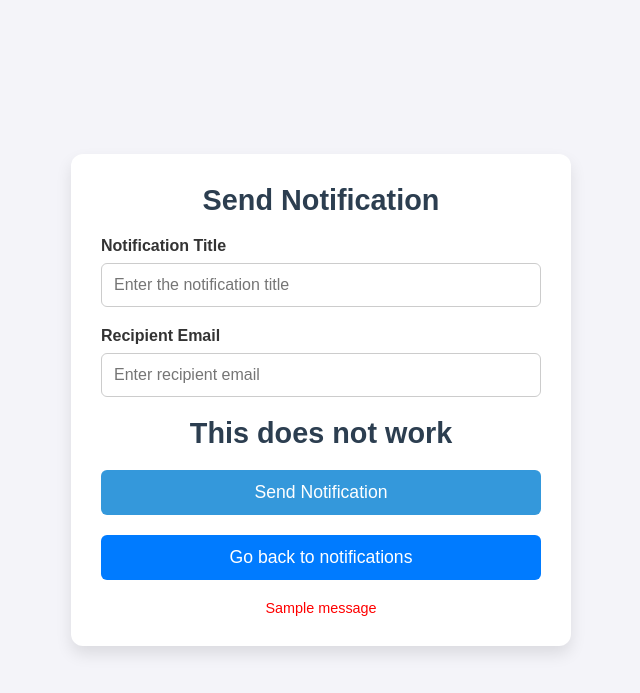
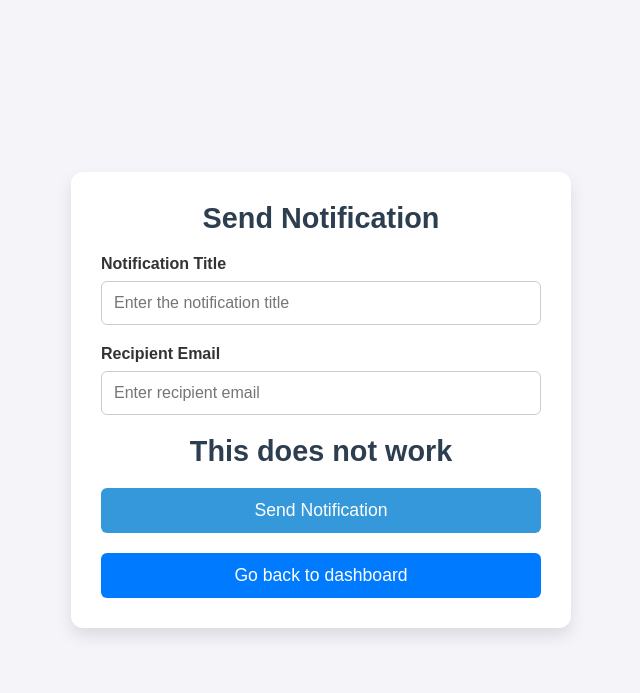
Before and after one commit to Connor-Gregor/TAScheduler, a Django app: page /send-notifications/ in a window 1280 px wide. Shown: the top 693 px of the page, without its empty margins (319-959 px from the left). Run offline with Django 5.2, Linux system fonts and the light colour scheme; a user stored in the database is signed in; tables that the repository leaves empty hold one stand-in row (values such as "Sample post"); one stand-in notice (Sample message) is shown.

Commit message:
removed notification button from TAs (they shouldnt be able to send them) fixed dashboard to display assigned courses

```diff
--- a/TASchedulerApp/views.py
+++ b/TASchedulerApp/views.py
@@ -39,9 +39,22 @@ class Login(View):
 class Dashboard(LoginRequiredMixin, View):
     def get(self, request):
         user = request.user
+
+        # Determine courses based on role
+        if user.role == 'Instructor':
+            # Fetch courses where the user is the instructor
+            courses = user.courses.all()
+        elif user.role == 'TA':
+            # Fetch courses where the user is a TA
+            courses = user.ta_courses.all()
+        else:
+            # Administrators can view all courses
+            courses = MyCourse.objects.all()
+
         context = {
             'user': user,
-            'user_role': user.role  # Pass the user's role to the template
+            'user_role': user.role,
+            'courses': courses  # Pass the courses to the template
         }
         return render(request, 'dashboard.html', context)
 
--- a/templates/dashboard.html
+++ b/templates/dashboard.html
@@ -174,7 +174,6 @@
         <h1>Dashboard</h1>
         <nav>
             <a href="{% url 'ta_profile' %}">Profile</a>
-            <a href="{% url 'notifications' %}">Notifications</a>
             <a href="{% url 'login' %}">Log-out</a>
         </nav>
     </header>
@@ -186,7 +185,7 @@
         <h1>Dashboard</h1>
         <nav>
             <a href="{% url 'profile' %}">Profile</a>
-            <a href="{% url 'notifications' %}">Notifications</a>
+            <a href="{% url 'send_notifications' %}">Send Notification</a>
             <a href="{% url 'login' %}">Log-out</a>
         </nav>
     </header>
--- a/templates/instructor/send_notifications.html
+++ b/templates/instructor/send_notifications.html
@@ -134,17 +134,9 @@
             <button type="submit">Send Notification</button>
         </form>
 
-        <!-- Back to Notifications Link -->
-        <a href="{% url 'notifications' %}" class="back-link">Go back to notifications</a>
+        <!-- Back to Dashboard Link -->
+        <a href="{% url 'dashboard' %}" class="back-link">Go back to dashboard</a>
 
-        <!-- Error Messages -->
-        {% if messages %}
-            <div class="error-messages">
-                {% for message in messages %}
-                    <p>{{ message }}</p>
-                {% endfor %}
-            </div>
-        {% endif %}
     </div>
 </body>
 </html>
```
Also changed, not shown: db.sqlite3.
